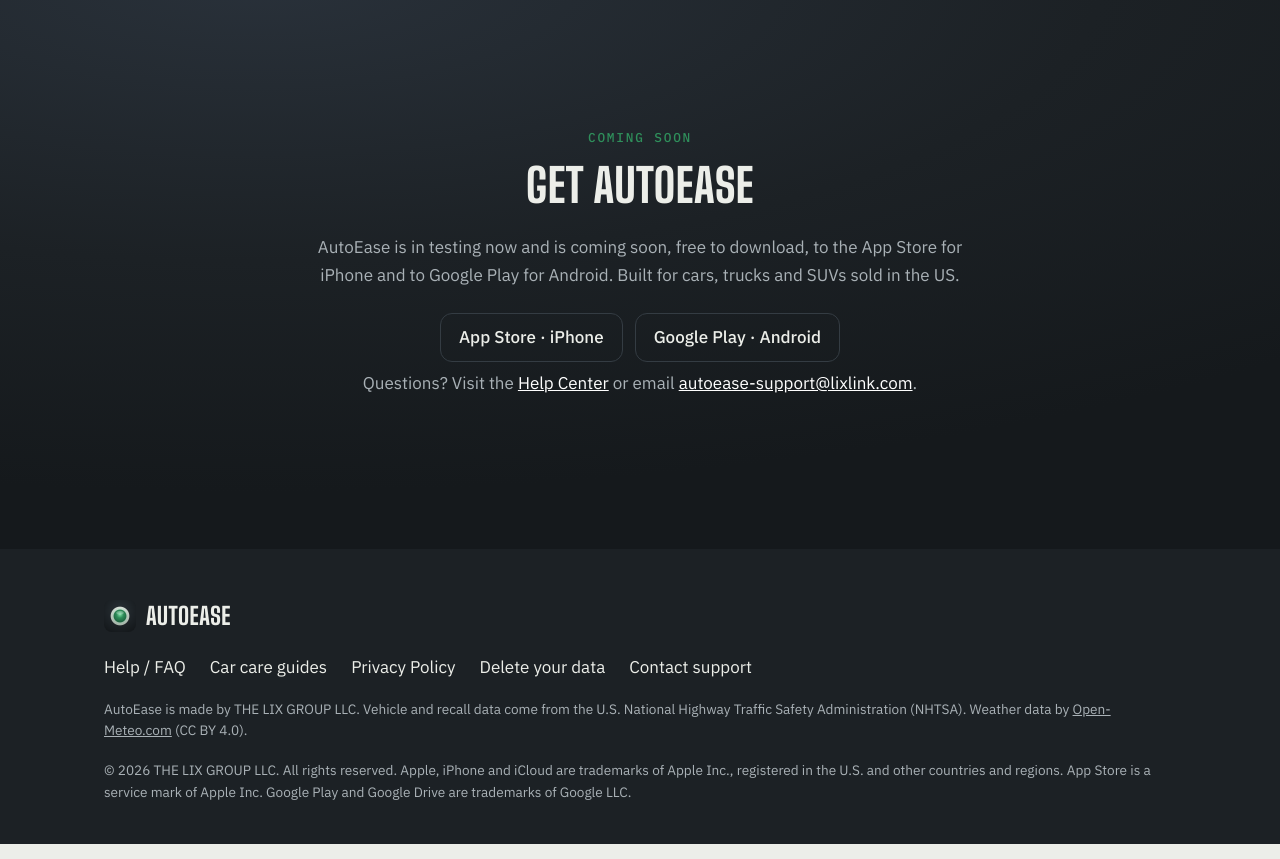
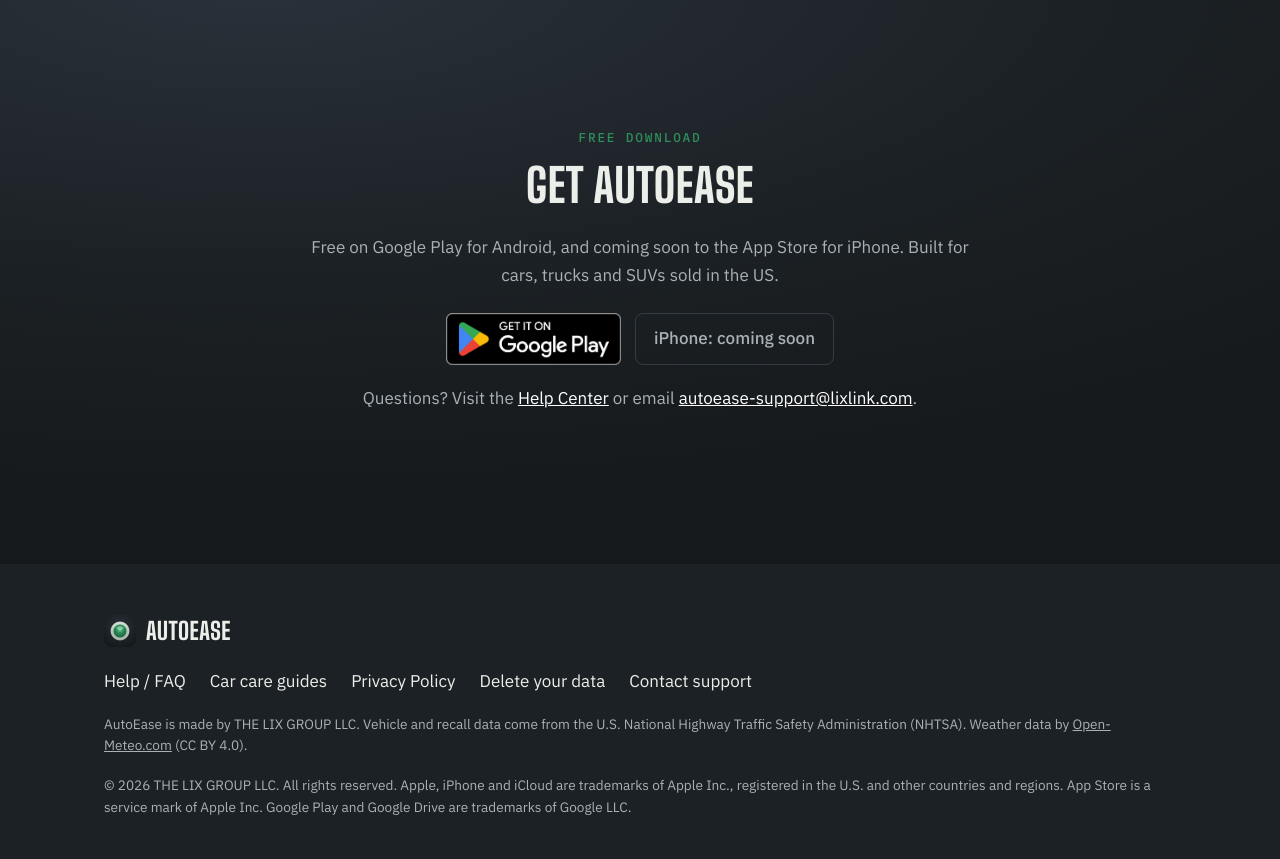
Before and after one commit to bitPimps/autoease.lixlink.com, a plain HTML site: page index.html in a window 1280 px wide. Shown: the part 7120-7979 px from the top of the page. Drawn offline with Linux system fonts and the light colour scheme.

Commit message:
Download: Google Play badge with UTM link; App Store coming soon
AutoEase is live on Google Play. The download section gets the official
badge (as on glowscroll.lixlink.com) linking to the listing with the
same UTM and install-referrer parameters, adapted to this site. App
Store is still in review, so it shows a coming-soon pill until the
listing is public. Also downloadUrl in the MobileApplication JSON-LD,
the FAQ download answer, llms.txt and the README launch steps.

Co-Authored-By: Claude Opus 5.5 <noreply@anthropic.com>
Claude-Session: https://claude.ai/code/session_011DchUMvtmCuBWjVnztNDtq

```diff
--- a/assets/css/style.css
+++ b/assets/css/style.css
@@ -384,10 +384,13 @@ td.num { font-family: var(--mono); font-variant-numeric: tabular-nums; white-spa
 /* CTA */
 .cta-band { text-align: center; border-radius: var(--radius); padding: 56px 28px; }
 .cta-band p { color: var(--on-dark-muted); max-width: 40em; margin: 0 auto 8px; }
-.store-soon { display: flex; flex-wrap: wrap; justify-content: center; gap: 12px; margin: 24px 0 8px; }
-.store-soon span {
-  border: 1px solid var(--asphalt-line); border-radius: 12px; padding: 10px 18px; color: var(--on-dark);
-  font-weight: 500;
+.store-badges { display: flex; flex-wrap: wrap; justify-content: center; align-items: center; gap: 14px; margin: 24px 0 20px; }
+.store-badge { display: inline-block; line-height: 0; }
+.store-badge img { height: 52px; width: auto; }
+.store-soon-pill {
+  display: inline-flex; align-items: center; height: 52px; box-sizing: border-box;
+  border: 1px solid var(--asphalt-line); border-radius: 8px; padding: 0 18px; color: var(--on-dark-muted);
+  font-weight: 500; white-space: nowrap;
 }
 
 /* Guides list */
--- a/index.html
+++ b/index.html
@@ -70,6 +70,9 @@
       "applicationCategory": "UtilitiesApplication",
       "operatingSystem": "iOS, Android",
       "url": "https://autoease.lixlink.com/",
+      "downloadUrl": [
+        "https://play.google.com/store/apps/details?id=com.lixlink.autoease"
+      ],
       "image": "https://autoease.lixlink.com/assets/img/og-image.png",
       "screenshot": [
         "https://autoease.lixlink.com/assets/img/screens/scan.webp",
@@ -157,7 +160,7 @@
         "@id": "https://autoease.lixlink.com/#app"
       },
       "primaryImageOfPage": "https://autoease.lixlink.com/assets/img/og-image.png",
-      "dateModified": "2026-11-20",
+      "dateModified": "2026-11-21",
       "inLanguage": "en-US"
     }
   ]
@@ -422,12 +425,14 @@
     <section id="download" class="dark">
       <div class="wrap">
         <div class="cta-band">
-          <span class="eyebrow">Coming soon</span>
+          <span class="eyebrow">Free download</span>
           <h2>Get AutoEase</h2>
-          <p>AutoEase is in testing now and is coming soon, free to download, to the App Store for iPhone and to Google Play for Android. Built for cars, trucks and SUVs sold in the US.</p>
-          <div class="store-soon" aria-label="Coming to">
-            <span>App Store · iPhone</span>
-            <span>Google Play · Android</span>
+          <p>Free on Google Play for Android, and coming soon to the App Store for iPhone. Built for cars, trucks and SUVs sold in the US.</p>
+          <div class="store-badges">
+            <a class="store-badge" href="https://play.google.com/store/apps/details?id=com.lixlink.autoease&amp;utm_source=autoease.lixlink.com&amp;utm_medium=website&amp;utm_campaign=site_download&amp;referrer=utm_source%3Dautoease.lixlink.com%26utm_medium%3Dwebsite%26utm_campaign%3Dsite_download%26utm_content%3Ddownload_section" rel="noopener" aria-label="Get AutoEase on Google Play">
+              <img src="/assets/img/badge-google-play.png" width="175" height="52" loading="lazy" alt="Get it on Google Play" />
+            </a>
+            <span class="store-soon-pill">iPhone: coming soon</span>
           </div>
           <p>Questions? Visit the <a href="/faq.html" style="color:#fff">Help Center</a> or email <a href="mailto:autoease-support@lixlink.com" style="color:#fff">autoease-support@lixlink.com</a>.</p>
         </div>
--- a/sitemap.xml
+++ b/sitemap.xml
@@ -1,7 +1,7 @@
 <?xml version="1.0" encoding="UTF-8"?>
 <urlset xmlns="http://www.sitemaps.org/schemas/sitemap/0.9">
-  <url><loc>https://autoease.lixlink.com/</loc><lastmod>2026-11-20</lastmod></url>
-  <url><loc>https://autoease.lixlink.com/faq.html</loc><lastmod>2026-11-20</lastmod></url>
+  <url><loc>https://autoease.lixlink.com/</loc><lastmod>2026-11-21</lastmod></url>
+  <url><loc>https://autoease.lixlink.com/faq.html</loc><lastmod>2026-11-21</lastmod></url>
   <url><loc>https://autoease.lixlink.com/guides/</loc><lastmod>2026-11-14</lastmod></url>
   <url><loc>https://autoease.lixlink.com/guides/find-your-vin.html</loc><lastmod>2026-11-14</lastmod></url>
   <url><loc>https://autoease.lixlink.com/guides/car-maintenance-schedule.html</loc><lastmod>2026-11-20</lastmod></url>
```
Also changed, not shown: faq.html (+2 -2 lines), assets/img/badge-google-play.png (added), llms.txt, 1 other file.
